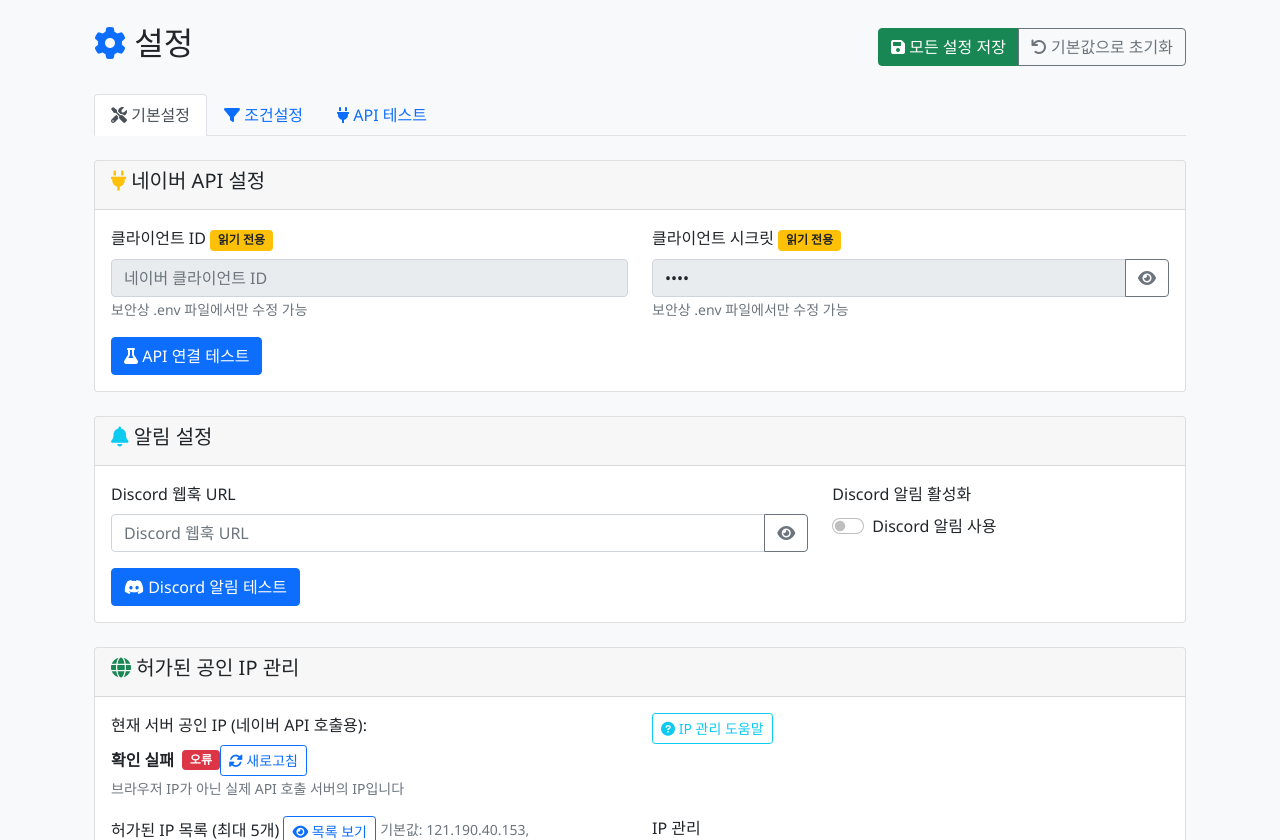
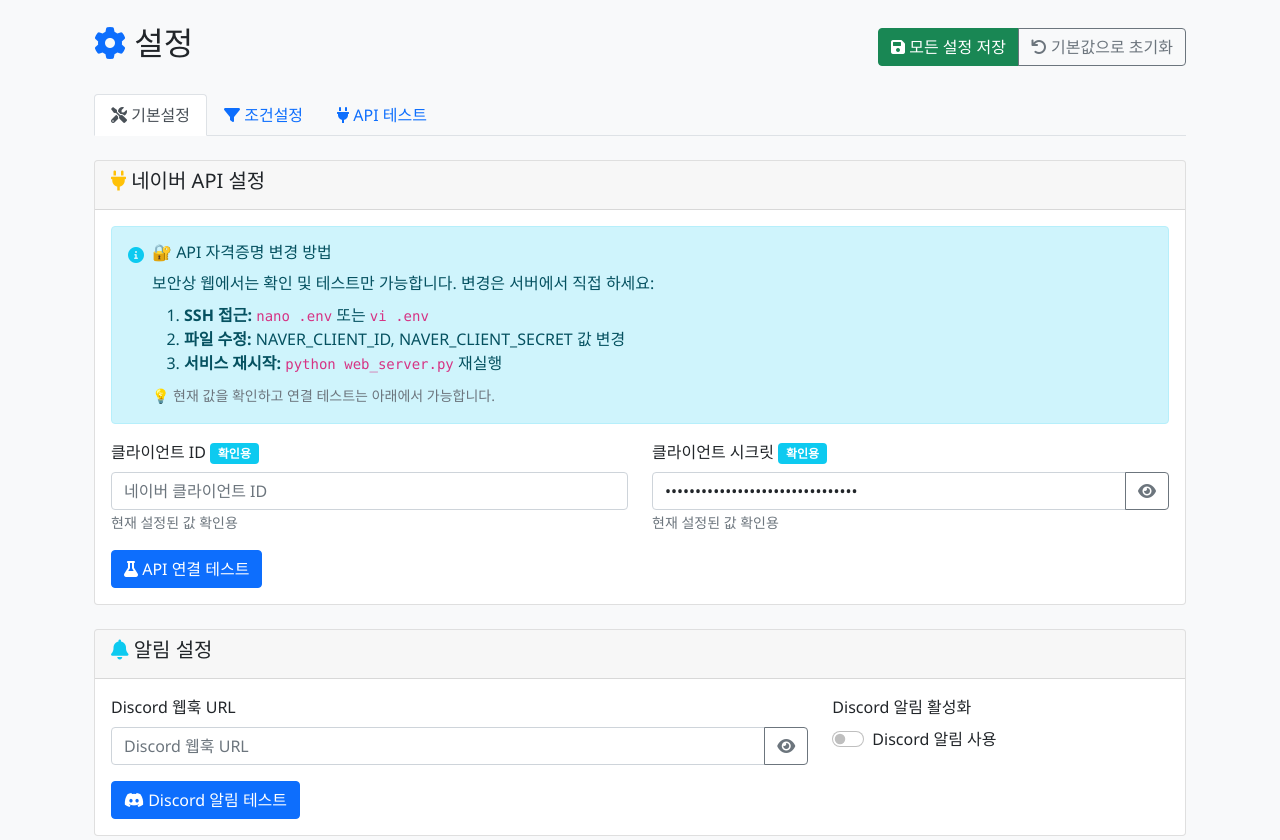
Before and after one commit to HyunjoonKwak/withus_manager, a FastAPI app: page /settings in a window 1280 px wide. Shown: the part 56-896 px from the top of the page. Run offline with FastAPI, Linux system fonts and the light colour scheme; data that the repository does not hold is empty.

Commit message:
설정 화면에서 API 자격증명 표시 방식 변경 및 안내 추가
- 클라이언트 ID 및 시크릿 필드를 확인용으로 수정하여 실제 값을 표시하도록 변경
- API 자격증명 변경 방법에 대한 안내 메시지를 추가하여 사용자 편의성 향상
- 관련 코드 및 주석 업데이트로 보안 관련 사항 명확화

```diff
--- a/templates/settings.html
+++ b/templates/settings.html
@@ -46,25 +46,42 @@
                                 <h5><i class="fas fa-plug text-warning"></i> 네이버 API 설정</h5>
                             </div>
                             <div class="card-body">
+                                <!-- API 자격증명 편집 안내 -->
+                                <div class="alert alert-info mb-3">
+                                    <div class="d-flex align-items-start">
+                                        <i class="fas fa-info-circle text-info me-2 mt-1"></i>
+                                        <div>
+                                            <h6 class="alert-heading mb-2">🔐 API 자격증명 변경 방법</h6>
+                                            <p class="mb-2">보안상 웹에서는 확인 및 테스트만 가능합니다. 변경은 서버에서 직접 하세요:</p>
+                                            <ol class="mb-2">
+                                                <li><strong>SSH 접근:</strong> <code>nano .env</code> 또는 <code>vi .env</code></li>
+                                                <li><strong>파일 수정:</strong> NAVER_CLIENT_ID, NAVER_CLIENT_SECRET 값 변경</li>
+                                                <li><strong>서비스 재시작:</strong> <code>python web_server.py</code> 재실행</li>
+                                            </ol>
+                                            <small class="text-muted">💡 현재 값을 확인하고 연결 테스트는 아래에서 가능합니다.</small>
+                                        </div>
+                                    </div>
+                                </div>
+
                                 <div class="row">
                                     <div class="col-md-6">
                                         <label for="clientId" class="form-label">클라이언트 ID
-                                            <span class="badge bg-warning text-dark">읽기 전용</span>
+                                            <span class="badge bg-info">확인용</span>
                                         </label>
-                                        <input type="text" class="form-control" id="clientId" placeholder="네이버 클라이언트 ID" readonly>
-                                        <small class="form-text text-muted">보안상 .env 파일에서만 수정 가능</small>
+                                        <input type="text" class="form-control" id="clientId" placeholder="네이버 클라이언트 ID">
+                                        <small class="form-text text-muted">현재 설정된 값 확인용</small>
                                     </div>
                                     <div class="col-md-6">
                                         <label for="clientSecret" class="form-label">클라이언트 시크릿
-                                            <span class="badge bg-warning text-dark">읽기 전용</span>
+                                            <span class="badge bg-info">확인용</span>
                                         </label>
                                         <div class="input-group">
-                                            <input type="password" class="form-control" id="clientSecret" placeholder="네이버 클라이언트 시크릿" readonly>
+                                            <input type="password" class="form-control" id="clientSecret" placeholder="네이버 클라이언트 시크릿">
                                             <button class="btn btn-outline-secondary" type="button" onclick="togglePassword('clientSecret')">
                                                 <i class="fas fa-eye"></i>
                                             </button>
                                         </div>
-                                        <small class="form-text text-muted">보안상 .env 파일에서만 수정 가능</small>
+                                        <small class="form-text text-muted">현재 설정된 값 확인용</small>
                                     </div>
                                 </div>
                                 <div class="mt-3">
--- a/web_server.py
+++ b/web_server.py
@@ -1247,13 +1247,8 @@ async def get_settings():
             "order_columns": web_config.get('ORDER_COLUMNS', '주문ID,주문자,상품명,옵션정보,수량,금액,배송지주소,배송예정일,주문일시,상태')
         }
 
-        # 민감한 정보 마스킹
-        if settings["client_id"]:
-            settings["client_id"] = settings["client_id"][-4:] if len(settings["client_id"]) > 4 else "****"
-        if settings["client_secret"]:
-            settings["client_secret"] = "****"
-        if settings["discord_webhook"]:
-            settings["discord_webhook"] = "****"
+        # API 자격증명은 확인용으로 실제 값 표시 (편집은 .env 파일에서만)
+        # 마스킹 제거 - 설정 확인 및 연결 테스트용
 
         return {"success": True, "data": settings}
     except Exception as e:
```
